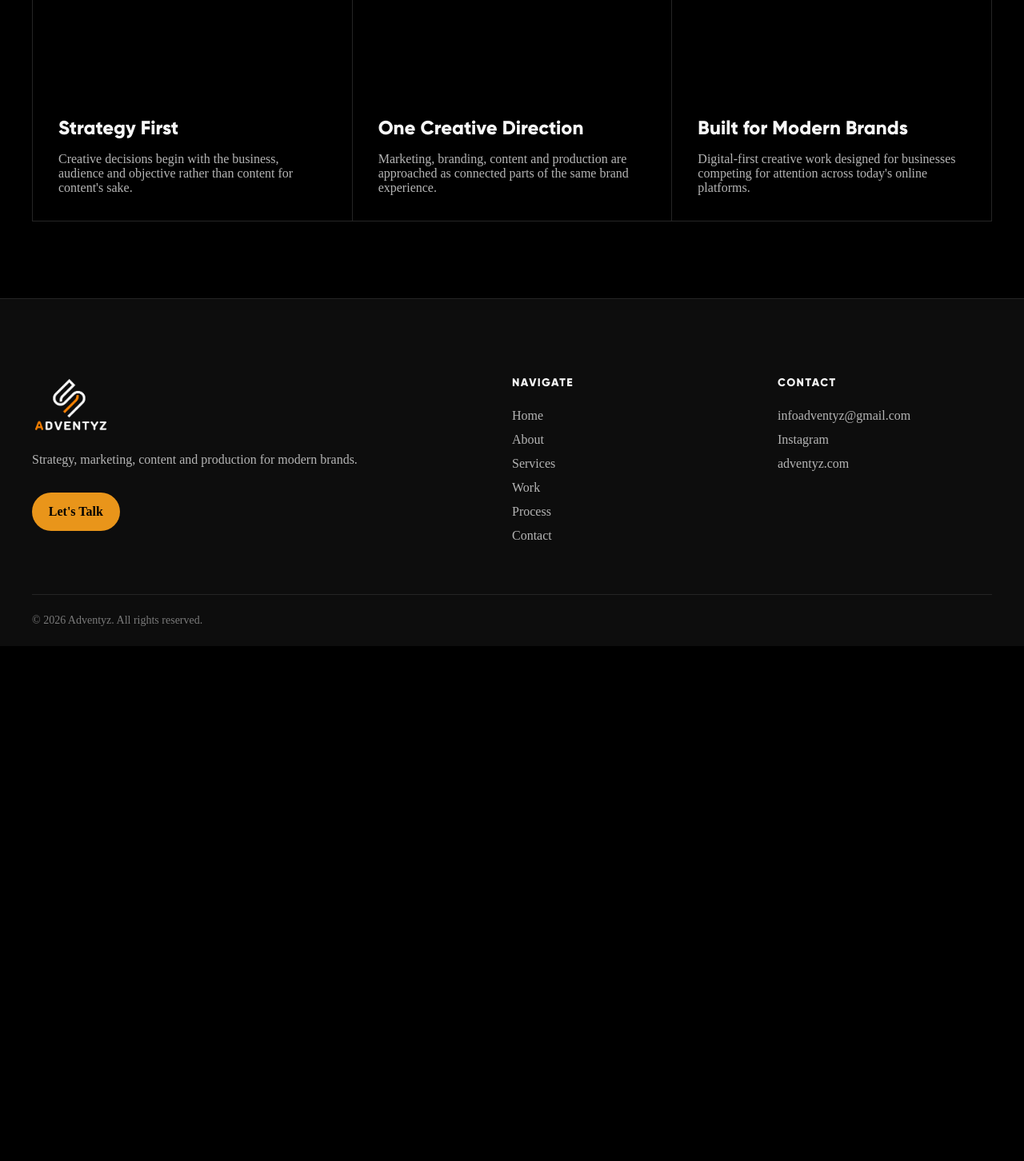
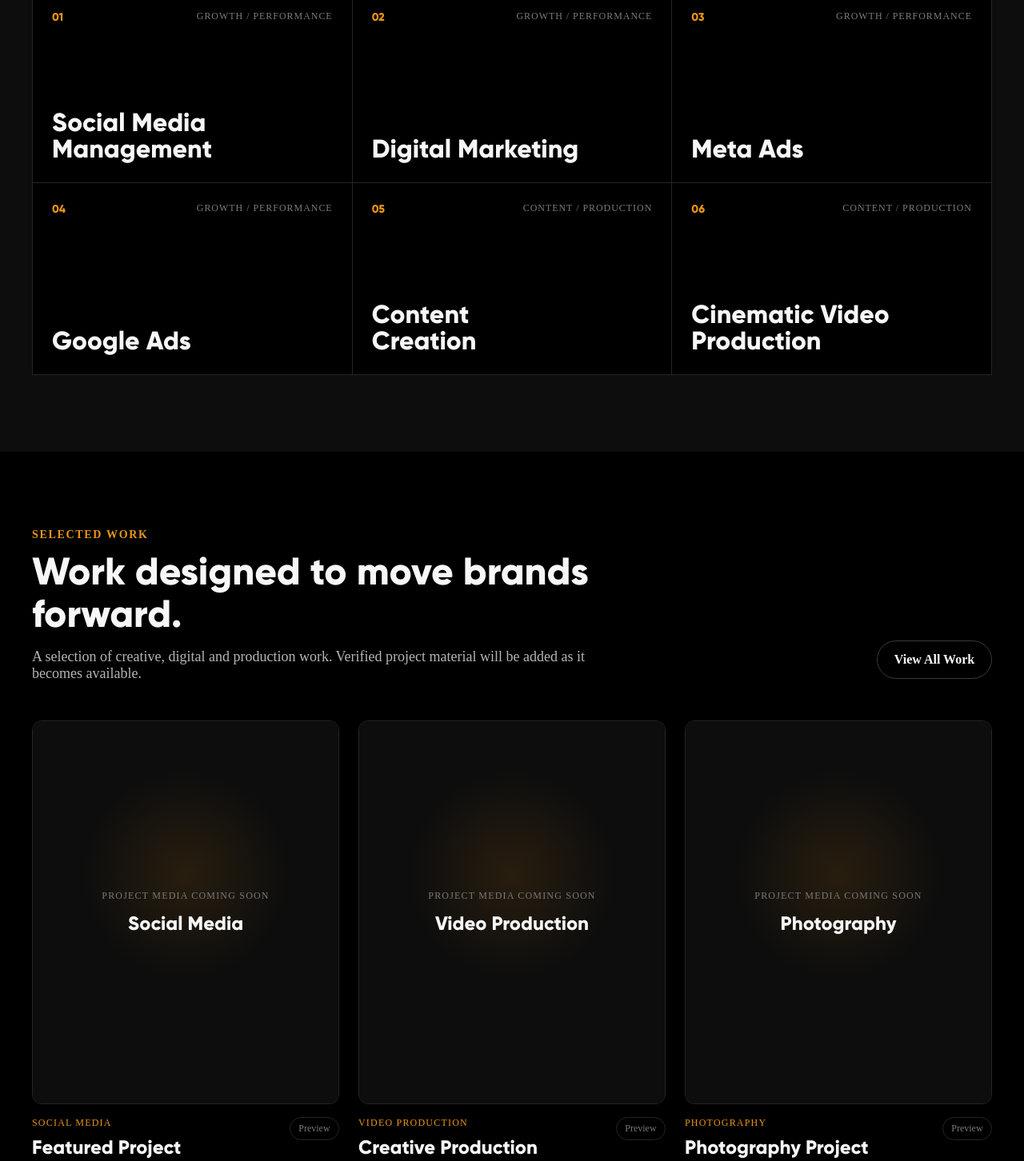
Before and after one commit to AkashTheSciGuy/adventyz-website, a React (Vite) app: page / in a window 1280 px wide. Shown: the part 1600-3052 px from the top of the page at 80% size. Before the commit the page ends 2408 px from the top, so only its background shows below. Built offline with nearby package versions, Linux system fonts and the light colour scheme.

Commit message:
feat: integrate services and selected work on homepage

```diff
--- a/src/pages/Home.jsx
+++ b/src/pages/Home.jsx
@@ -1,5 +1,7 @@
 import HeroSection from "../sections/home/HeroSection";
 import IntroSection from "../sections/home/IntroSection";
+import ServicesPreviewSection from "../sections/home/ServicesPreviewSection";
+import SelectedWorkSection from "../sections/home/SelectedWorkSection";
 import WhyAdventyzSection from "../sections/home/WhyAdventyzSection";
 
 import Reveal from "../components/common/Reveal";
@@ -16,6 +18,14 @@ function Home() {
       </Reveal>
 
       <Reveal>
+        <ServicesPreviewSection />
+      </Reveal>
+
+      <Reveal>
+        <SelectedWorkSection />
+      </Reveal>
+
+      <Reveal>
         <WhyAdventyzSection />
       </Reveal>
     </main>
--- /dev/null
+++ b/src/sections/home/SelectedWorkSection.jsx
@@ -0,0 +1,79 @@
+import { projects } from "../../data/projects";
+
+import Button from "../../components/ui/Button";
+import Section from "../../components/ui/Section";
+import SectionHeading from "../../components/ui/SectionHeading";
+
+function SelectedWorkSection() {
+  const featuredProjects = projects.slice(0, 3);
+
+  return (
+    <Section className="selected-work">
+      <div className="selected-work__header">
+        <SectionHeading
+          eyebrow="Selected Work"
+          title="Work designed to move brands forward."
+          description="A selection of creative, digital and production work. Verified project material will be added as it becomes available."
+        />
+
+        <Button to="/work" variant="secondary">
+          View All Work
+        </Button>
+      </div>
+
+      <div className="selected-work__grid">
+        {featuredProjects.map((project) => {
+          const hasMedia = Boolean(project.coverMedia?.src);
+
+          return (
+            <article
+              key={project.id}
+              className="selected-work__card"
+            >
+              <div className="selected-work__media media-reveal">
+                {hasMedia ? (
+                  <img
+                    src={project.coverMedia.src}
+                    alt={project.coverMedia.alt || project.title}
+                    loading="lazy"
+                    decoding="async"
+                  />
+                ) : (
+                  <div className="selected-work__placeholder">
+                    <span>Project media coming soon</span>
+
+                    <strong>
+                      {project.category}
+                    </strong>
+                  </div>
+                )}
+              </div>
+
+              <div className="selected-work__content">
+                <div>
+                  <p className="selected-work__category">
+                    {project.category}
+                  </p>
+
+                  <h3>{project.title}</h3>
+                </div>
+
+                <span className="selected-work__status">
+                  Preview
+                </span>
+              </div>
+            </article>
+          );
+        })}
+      </div>
+
+      <div className="selected-work__mobile-action">
+        <Button to="/work" variant="secondary">
+          View All Work
+        </Button>
+      </div>
+    </Section>
+  );
+}
+
+export default SelectedWorkSection;
--- /dev/null
+++ b/src/sections/home/ServicesPreviewSection.jsx
@@ -0,0 +1,54 @@
+import { services } from "../../data/services";
+
+import Button from "../../components/ui/Button";
+import Section from "../../components/ui/Section";
+import SectionHeading from "../../components/ui/SectionHeading";
+
+function ServicesPreviewSection() {
+  const featuredServices = services.slice(0, 6);
+
+  return (
+    <Section className="services-preview">
+      <div className="services-preview__header">
+        <SectionHeading
+          eyebrow="What We Do"
+          title="Creative and digital capabilities built around growth."
+          description="From strategy and performance marketing to content, production and digital experiences."
+        />
+
+        <Button to="/services" variant="secondary">
+          Explore All Services
+        </Button>
+      </div>
+
+      <div className="services-preview__grid">
+        {featuredServices.map((service, index) => (
+          <article
+            key={service.id}
+            className="services-preview__card hover-lift"
+          >
+            <div className="services-preview__card-top">
+              <span className="services-preview__number">
+                {String(index + 1).padStart(2, "0")}
+              </span>
+
+              <span className="services-preview__category">
+                {service.category}
+              </span>
+            </div>
+
+            <h3>{service.title}</h3>
+          </article>
+        ))}
+      </div>
+
+      <div className="services-preview__mobile-action">
+        <Button to="/services" variant="secondary">
+          Explore All Services
+        </Button>
+      </div>
+    </Section>
+  );
+}
+
+export default ServicesPreviewSection;
--- a/src/styles/home.css
+++ b/src/styles/home.css
@@ -272,6 +272,276 @@
   font-size: var(--font-size-lg);
 }
 
+
+/* ========================================
+   Services Preview
+   ======================================== */
+
+.services-preview {
+  background: var(--color-surface);
+}
+
+.services-preview__header,
+.selected-work__header {
+  display: flex;
+  align-items: flex-end;
+  justify-content: space-between;
+
+  gap: var(--space-6);
+  margin-bottom: var(--space-7);
+}
+
+.services-preview__header .section-heading,
+.selected-work__header .section-heading {
+  margin-bottom: 0;
+}
+
+.services-preview__header > .button,
+.selected-work__header > .button {
+  margin-bottom: var(--space-1);
+}
+
+.services-preview__grid {
+  display: grid;
+
+  grid-template-columns: repeat(3, 1fr);
+
+  border-top: 1px solid var(--color-border);
+  border-left: 1px solid var(--color-border);
+}
+
+.services-preview__card {
+  min-height: 240px;
+
+  display: flex;
+  flex-direction: column;
+  justify-content: space-between;
+
+  padding: var(--space-5);
+
+  background: var(--color-black);
+
+  border-right: 1px solid var(--color-border);
+  border-bottom: 1px solid var(--color-border);
+}
+
+.services-preview__card-top {
+  display: flex;
+  align-items: flex-start;
+  justify-content: space-between;
+
+  gap: var(--space-4);
+}
+
+.services-preview__number {
+  color: var(--color-brand);
+
+  font-family: var(--font-family-brand);
+  font-size: var(--font-size-sm);
+}
+
+.services-preview__category {
+  color: var(--color-text-subtle);
+
+  font-size: var(--font-size-xs);
+
+  text-align: right;
+  text-transform: uppercase;
+  letter-spacing: 0.08em;
+}
+
+.services-preview__card h3 {
+  max-width: 260px;
+
+  font-family: var(--font-family-brand);
+  font-size: clamp(1.5rem, 3vw, 2rem);
+  font-weight: 800;
+
+  line-height: 1.05;
+}
+
+.services-preview__mobile-action,
+.selected-work__mobile-action {
+  display: none;
+
+  margin-top: var(--space-6);
+}
+
+/* ========================================
+   Selected Work
+   ======================================== */
+
+.selected-work {
+  background: var(--color-black);
+}
+
+.selected-work__grid {
+  display: grid;
+
+  grid-template-columns: repeat(3, 1fr);
+
+  gap: var(--space-5);
+}
+
+.selected-work__card {
+  min-width: 0;
+}
+
+.selected-work__media {
+  aspect-ratio: 4 / 5;
+
+  background: var(--color-surface);
+
+  border: 1px solid var(--color-border);
+  border-radius: var(--radius-md);
+
+  overflow: hidden;
+}
+
+.selected-work__media img {
+  width: 100%;
+  height: 100%;
+
+  object-fit: cover;
+}
+
+.selected-work__placeholder {
+  width: 100%;
+  height: 100%;
+
+  display: flex;
+  flex-direction: column;
+  align-items: center;
+  justify-content: center;
+
+  gap: var(--space-3);
+
+  padding: var(--space-5);
+
+  text-align: center;
+
+  background:
+    radial-gradient(
+      circle at 50% 40%,
+      rgba(233, 149, 26, 0.12),
+      transparent 38%
+    ),
+    var(--color-surface);
+}
+
+.selected-work__placeholder span {
+  color: var(--color-text-subtle);
+
+  font-size: var(--font-size-xs);
+
+  letter-spacing: 0.1em;
+  text-transform: uppercase;
+}
+
+.selected-work__placeholder strong {
+  color: var(--color-text);
+
+  font-family: var(--font-family-brand);
+  font-size: var(--font-size-xl);
+}
+
+.selected-work__content {
+  display: flex;
+  align-items: flex-start;
+  justify-content: space-between;
+
+  gap: var(--space-4);
+
+  padding-top: var(--space-4);
+}
+
+.selected-work__category {
+  margin-bottom: var(--space-2);
+
+  color: var(--color-brand);
+
+  font-size: var(--font-size-xs);
+
+  letter-spacing: 0.1em;
+  text-transform: uppercase;
+}
+
+.selected-work__content h3 {
+  font-family: var(--font-family-brand);
+  font-size: var(--font-size-xl);
+  font-weight: 800;
+}
+
+.selected-work__status {
+  flex-shrink: 0;
+
+  padding: 0.4rem 0.65rem;
+
+  border: 1px solid var(--color-border);
+  border-radius: var(--radius-pill);
+
+  color: var(--color-text-subtle);
+
+  font-size: var(--font-size-xs);
+}
+
+/* ========================================
+   Integration Responsive
+   ======================================== */
+
+@media (max-width: 1024px) {
+  .services-preview__grid {
+    grid-template-columns: repeat(2, 1fr);
+  }
+
+  .selected-work__grid {
+    grid-template-columns: repeat(2, 1fr);
+  }
+
+  .selected-work__card:last-child {
+    grid-column: 1 / -1;
+  }
+
+  .selected-work__card:last-child .selected-work__media {
+    aspect-ratio: 16 / 9;
+  }
+}
+
+@media (max-width: 768px) {
+  .services-preview__header > .button,
+  .selected-work__header > .button {
+    display: none;
+  }
+
+  .services-preview__mobile-action,
+  .selected-work__mobile-action {
+    display: block;
+  }
+
+  .services-preview__grid,
+  .selected-work__grid {
+    grid-template-columns: 1fr;
+  }
+
+  .services-preview__card {
+    min-height: 200px;
+  }
+
+  .selected-work__card:last-child {
+    grid-column: auto;
+  }
+
+  .selected-work__card:last-child .selected-work__media,
+  .selected-work__media {
+    aspect-ratio: 4 / 5;
+  }
+
+  .services-preview__mobile-action .button,
+  .selected-work__mobile-action .button {
+    width: 100%;
+  }
+}
+
 /* ========================================
    Why Adventyz
    ======================================== */
```
